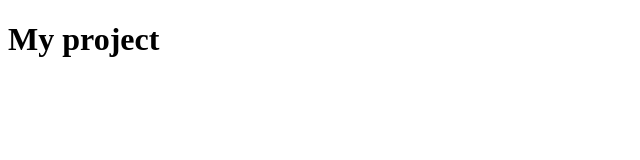
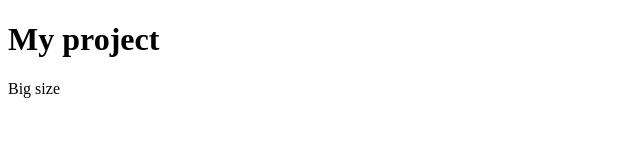
Before and after one commit to hlib-schebalkov/new-project, a plain HTML site: page index.html in a window 1280 px wide. Shown: the full height of the page, 0-640 px from the left. Drawn offline with Linux system fonts and the light colour scheme.

```diff
--- a/index.html
+++ b/index.html
@@ -8,5 +8,6 @@
 </head>
 <body>
   <h1>My project</h1>
+  Big size
 </body>
 </html>
```
